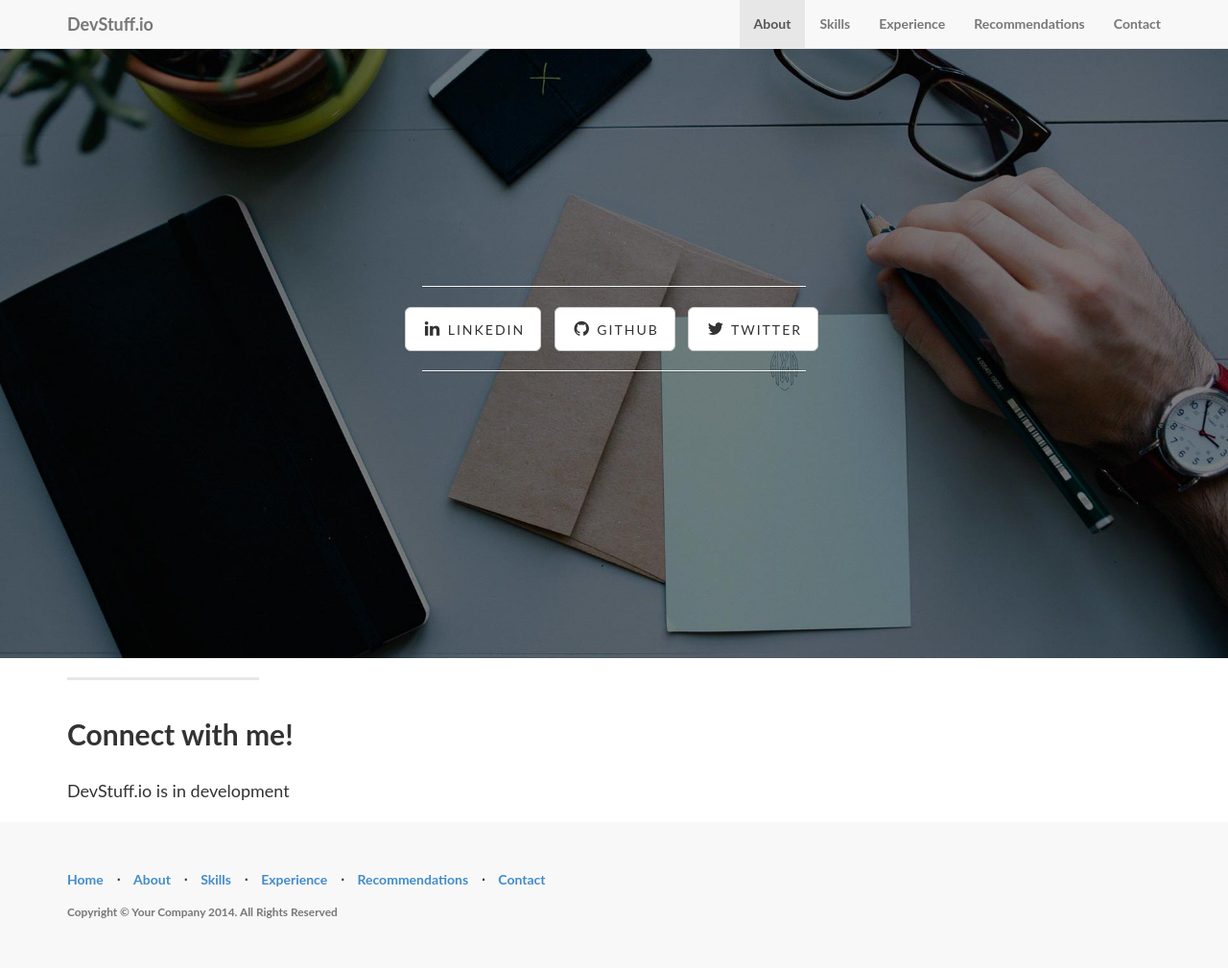
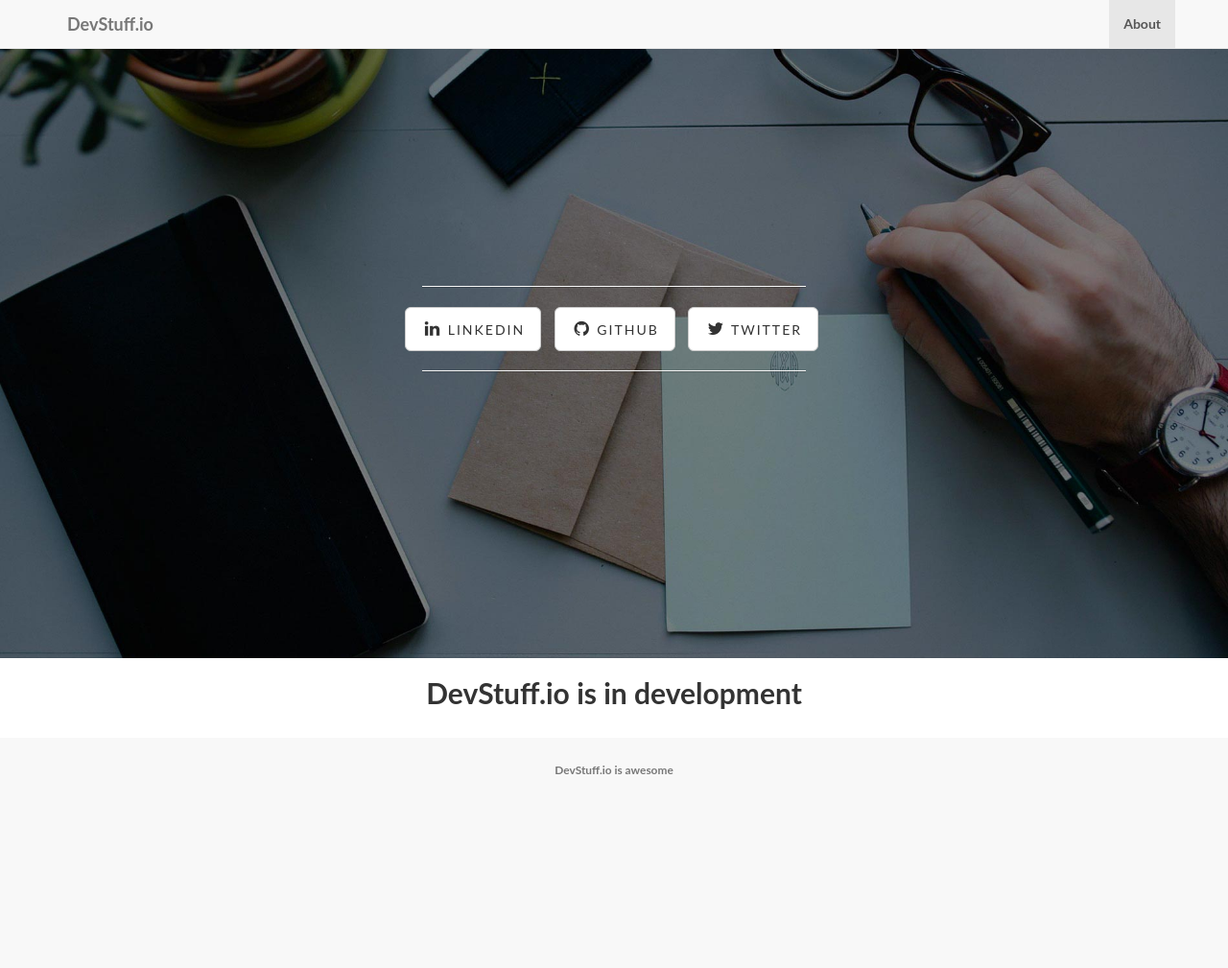
Before and after one commit to meganlkm/devstuff.io, a PHP site: page / in a window 1280 px wide. Shown: the whole page at 96% size. After the commit the page ends 807 px from the top, so only its background shows below. Run offline with PHP 8.4, Linux system fonts and the light colour scheme; some libraries are stand-ins or nearby versions.

Commit message:
keeping it real

```diff
--- a/css/landing-page.css
+++ b/css/landing-page.css
@@ -176,22 +176,12 @@ h6 {
 .takeupspace {
     height: 100%;
 }
-.vmiddle {
-    /*display: block;
-    z-index: 0;
-    position: relative;
-    top: 2em;
-    margin: 0;
-    font-size: .85em;
-    line-height: 1.764705882em;*/
-    vertical-align: middle;
-    border: solid;
-    /*vertical-align: baseline;
-    opacity: 0;
-    -webkit-transition: top .3s ease,opacity .3s ease;
-    -moz-transition: top .3s ease,opacity .3s ease;
-    -ms-transition: top .3s ease,opacity .3s ease;
-    transition: top .3s ease,opacity .3s ease;*/
+
+.centered {
+    float: none;
+    margin-left: auto;
+    margin-right: auto;
+    text-align: center;
 }
 
 /*.benefit-ball {
@@ -259,7 +249,7 @@ h6 {
 }
 
 footer {
-    padding: 50px 0;
+    padding: 10px 0;
     background-color: #f8f8f8;
 }
 
--- a/index.html
+++ b/index.html
@@ -50,18 +50,6 @@
                     <li class="page-scroll">
                         <a href="#about">About</a>
                     </li>
-                    <li class="page-scroll">
-                        <a href="#skills">Skills</a>
-                    </li>
-                    <li class="page-scroll">
-                        <a href="#experience">Experience</a>
-                    </li>
-                    <li class="page-scroll">
-                        <a href="#recommendations">Recommendations</a>
-                    </li>
-                    <li class="page-scroll">
-                        <a href="#contact">Contact</a>
-                    </li>
                 </ul>
             </div>
             <!-- /.navbar-collapse -->
@@ -102,54 +90,20 @@
 
     <!-- Page Content -->
     <section id="about">
-    <!-- <div class="content-section-a"> -->
         <div class="container">
-            <div class="row">
-                <div class="col-md-10">
-                    <hr class="section-heading-spacer">
-                    <div class="clearfix"></div>
-                    <h2 class="section-heading">Connect with me!</h2>
-                    <p class="lead">DevStuff.io is in development</p>
-                </div>
+            <div class="col-md-12 centered">
+                <div class="clearfix"></div>
+                <h2 class="section-heading">DevStuff.io is in development</h2>
+                <div class="clearfix"></div>
             </div>
         </div>
-        <!-- </div> -->
-        <!-- /.container -->
     </section>
-    <!-- /.content-section-a -->
 
     <!-- Footer -->
     <footer>
         <div class="container">
-            <div class="row">
-                <div class="col-lg-12">
-                    <ul class="list-inline">
-                        <li>
-                            <a href="#home">Home</a>
-                        </li>
-                        <li class="footer-menu-divider">&sdot;</li>
-                        <li class="page-scroll">
-                            <a href="#about">About</a>
-                        </li>
-                        <li class="footer-menu-divider">&sdot;</li>
-                        <li class="page-scroll">
-                            <a href="#skills">Skills</a>
-                        </li>
-                        <li class="footer-menu-divider">&sdot;</li>
-                        <li class="page-scroll">
-                            <a href="#experience">Experience</a>
-                        </li>
-                        <li class="footer-menu-divider">&sdot;</li>
-                        <li class="page-scroll">
-                            <a href="#recommendations">Recommendations</a>
-                        </li>
-                        <li class="footer-menu-divider">&sdot;</li>
-                        <li class="page-scroll">
-                            <a href="#contact">Contact</a>
-                        </li>
-                    </ul>
-                    <p class="copyright text-muted small">Copyright &copy; Your Company 2014. All Rights Reserved</p>
-                </div>
+            <div class="col-md-12 centered">
+                <p class="copyright text-muted small">DevStuff.io is awesome</p>
             </div>
         </div>
     </footer>
```
